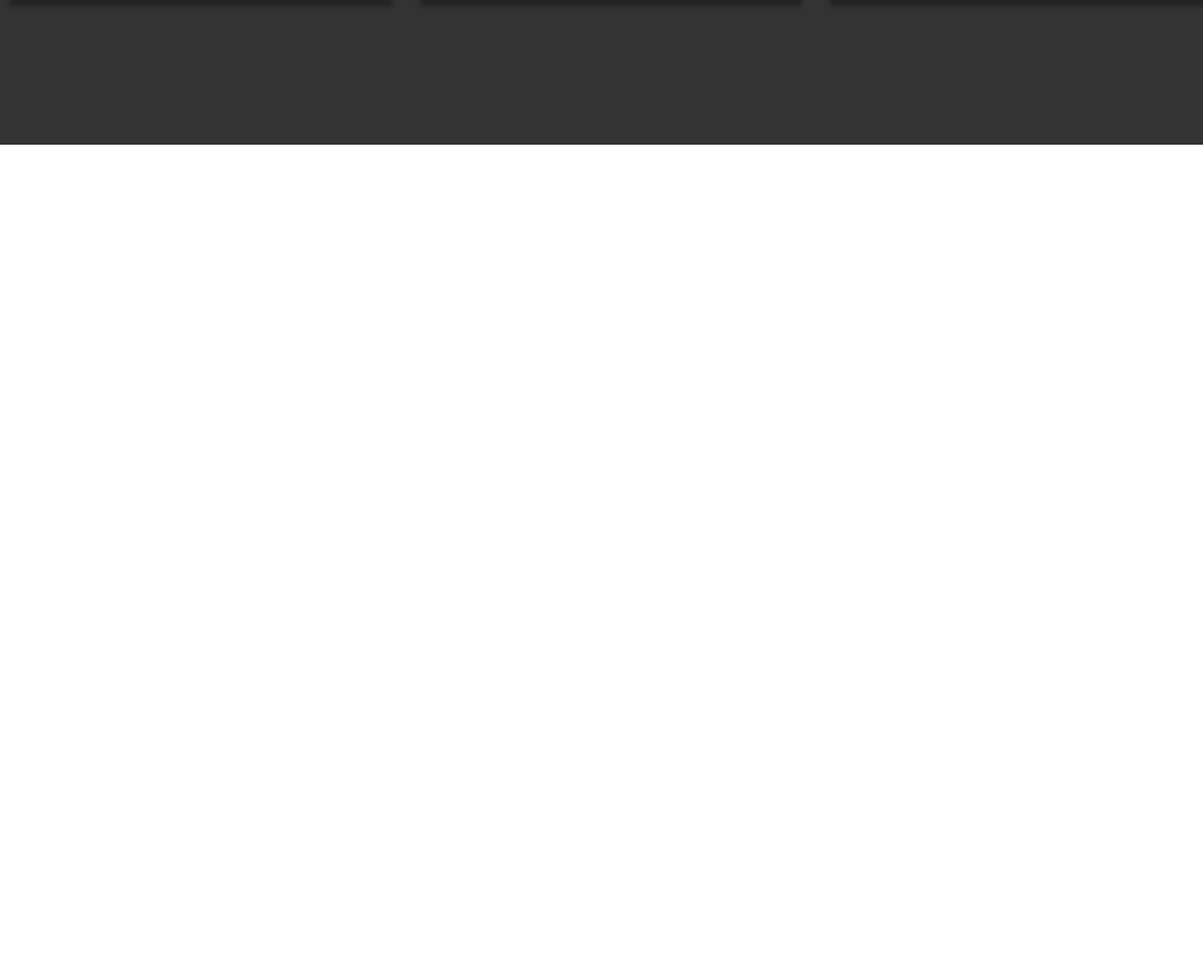
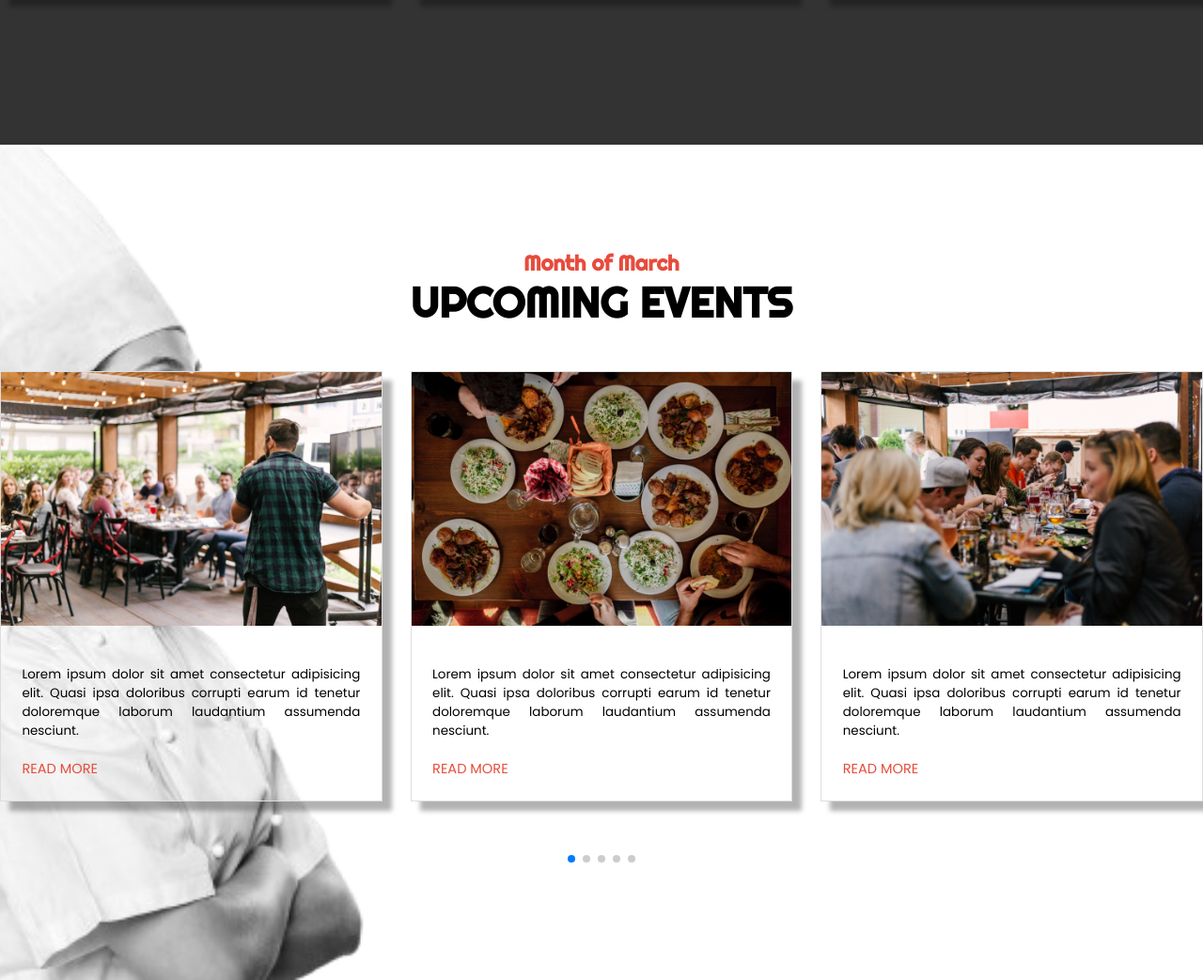
Before and after one commit to itunz1/restaurant-website, a plain HTML site: page index.html in a window 1280 px wide. Shown: the part 5710-6753 px from the top of the page at 94% size. Before the commit the page ends 5976 px from the top, so only its background shows below. Drawn offline with nearby package versions, Linux system fonts and the light colour scheme.

Commit message:
upcoming events section

```diff
--- a/css/style.css
+++ b/css/style.css
@@ -463,3 +463,43 @@ header {
     font-size: 1.5rem;
     color: var(--primary_color);
 }
+
+/* Upcoming Events */
+
+#up_coming_events {
+    background: url('../img/prueba.png') no-repeat center/cover;
+    padding: 10rem 0;
+}
+
+#up_coming_events .events_card_container {
+    margin-top: 6rem;
+}
+
+.events_card {
+    border: 1px solid #ddd;
+    box-shadow: var(--bow-shadow);
+    margin: 4rem 0;
+}
+
+.events_card img {
+    display: block;
+    object-fit: cover;
+    width: 100%;
+}
+
+.event_content {
+    padding: 2rem;
+    text-align: justify;
+}
+
+.event_content p {
+    font-size: 1.2rem;
+    text-align: justify;
+    padding: 1.8rem 0;
+}
+
+.event_content a {
+    text-transform: uppercase;
+    font-size: 1.3rem;
+    color: var(--primary_color);
+}
--- a/index.html
+++ b/index.html
@@ -251,6 +251,69 @@
             </div>
         </section>
 
+        <!-- Upcoming Events Section -->
+
+        <section id="up_coming_events">
+            <div class="container swiper mySwiper">
+                <h3 class="normal_heading-1">Month of March</h3>
+                <h2 class="main_heading-1">UPCOMING EVENTS</h2>
+                <div class="events_cards_container swiper-wrapper">
+                    <div class="events_card swiper-slide">
+                        <img src="/img/event1.jpg" alt="Customer">
+                        <div class="event_content">
+                            <p>
+                                Lorem ipsum dolor sit amet consectetur adipisicing elit. Quasi ipsa doloribus corrupti
+                                earum id tenetur doloremque laborum laudantium assumenda nesciunt.
+                            </p>
+                            <a href="#">Read More</a>
+                        </div>
+                    </div>
+                    <div class="events_card swiper-slide">
+                        <img src="/img/event2.jpg" alt="Customer">
+                        <div class="event_content">
+                            <p>
+                                Lorem ipsum dolor sit amet consectetur adipisicing elit. Quasi ipsa doloribus corrupti
+                                earum id tenetur doloremque laborum laudantium assumenda nesciunt.
+                            </p>
+                            <a href="#">Read More</a>
+                        </div>
+                    </div>
+                    <div class="events_card swiper-slide">
+                        <img src="/img/event3.jpg" alt="Customer">
+                        <div class="event_content">
+                            <p>
+                                Lorem ipsum dolor sit amet consectetur adipisicing elit. Quasi ipsa doloribus corrupti
+                                earum id tenetur doloremque laborum laudantium assumenda nesciunt.
+                            </p>
+                            <a href="#">Read More</a>
+                        </div>
+                    </div>
+                    <div class="events_card swiper-slide">
+                        <img src="/img/event4.jpeg" alt="Customer">
+                        <div class="event_content">
+                            <p>
+                                Lorem ipsum dolor sit amet consectetur adipisicing elit. Quasi ipsa doloribus corrupti
+                                earum id tenetur doloremque laborum laudantium assumenda nesciunt.
+                            </p>
+                            <a href="#">Read More</a>
+                        </div>
+                    </div>
+                    <div class="events_card swiper-slide">
+                        <img src="/img/event5.jpg" alt="Customer">
+                        <div class="event_content">
+                            <p>
+                                Lorem ipsum dolor sit amet consectetur adipisicing elit. Quasi ipsa doloribus corrupti
+                                earum id tenetur doloremque laborum laudantium assumenda nesciunt.
+                            </p>
+                            <a href="#">Read More</a>
+                        </div>
+                    </div>
+                </div>
+                <div class="swiper-pagination"></div>
+            </div>
+        </section>
+
+
         <script src="https://cdn.jsdelivr.net/npm/swiper@11/swiper-bundle.min.js"></script>
         <script src="js/script.js"></script>
 </body>
```
Also changed, not shown: img/event1.jpg (added), img/event2.jpg (added), img/event3.jpg (added), img/event5.jpg (added), img/prueba.png (added), 1 other file.
